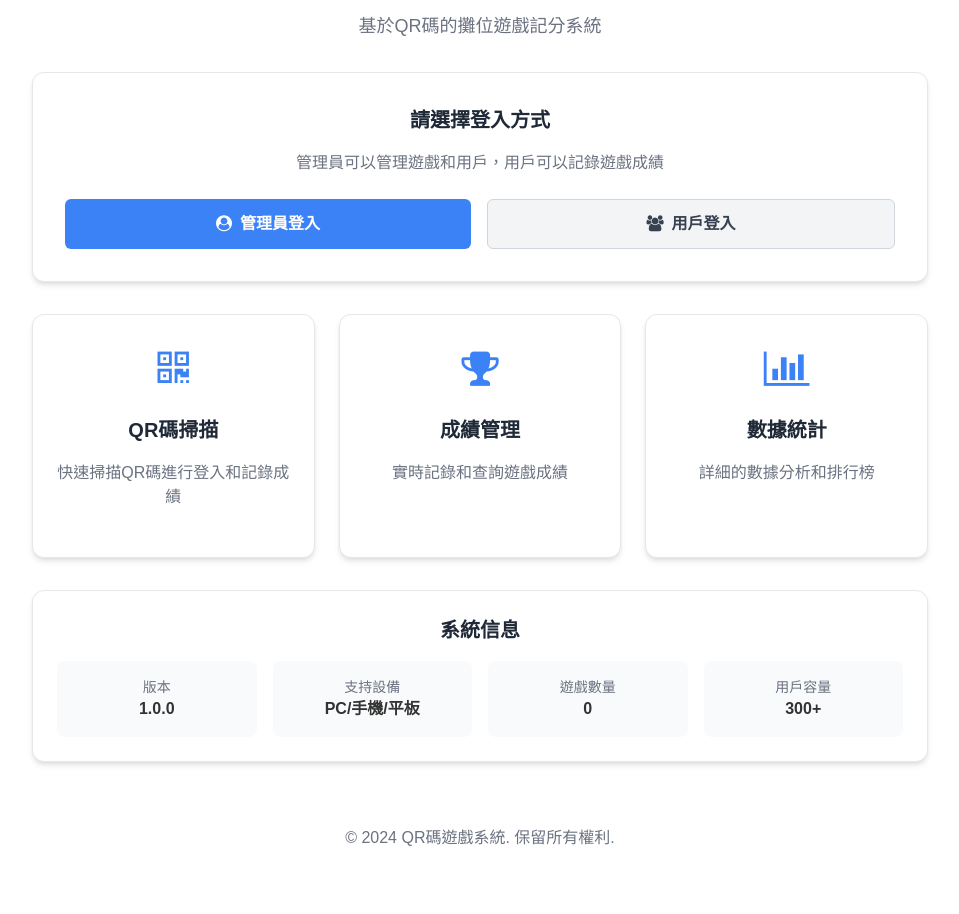
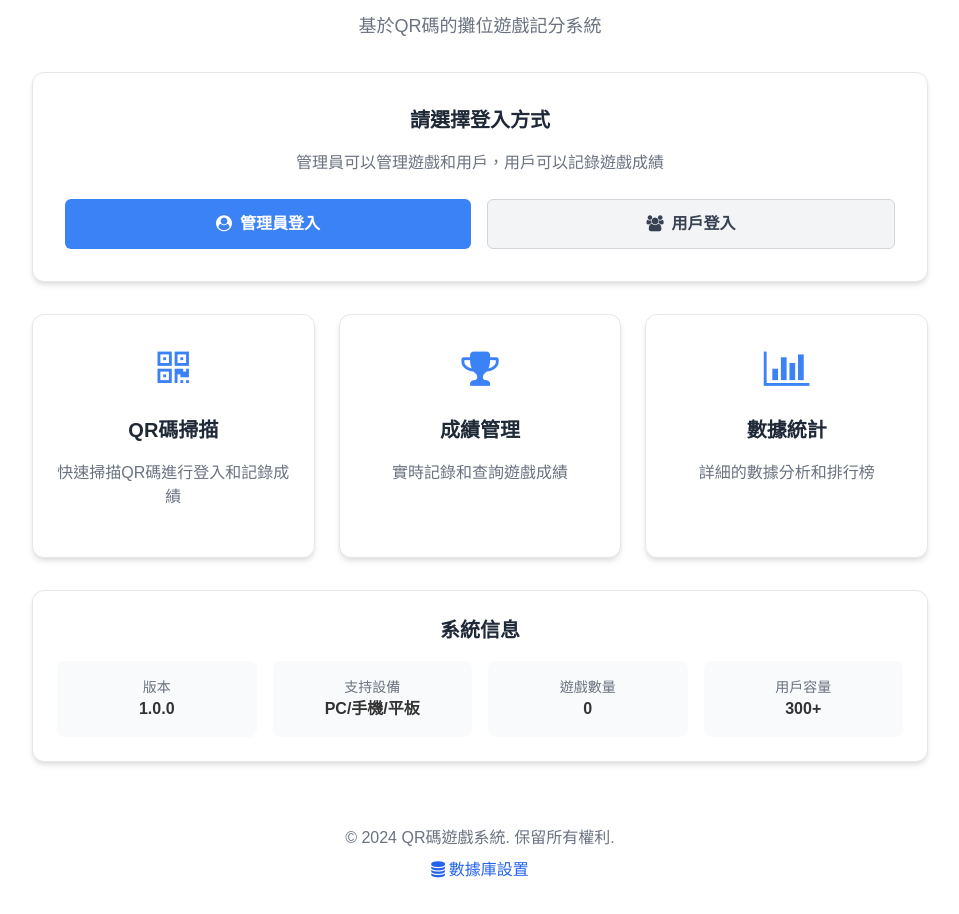
Before and after one commit to winner1628/QRcodegamesystem, a plain HTML site: page index.html in a window 1280 px wide. Shown: the part 127-1041 px from the top of the page, without its empty margins (160-1119 px from the left). Before the commit the page ends 1009 px from the top, so only its background shows below. Drawn offline with nearby package versions, Linux system fonts and the light colour scheme.

Commit message:
Add files via upload

```diff
--- a/index.html
+++ b/index.html
@@ -180,6 +180,11 @@
 
         <div class="footer mt-12">
             <p>&copy; 2024 QR碼遊戲系統. 保留所有權利.</p>
+            <p class="mt-2">
+                <a href="setup-database.html" class="text-blue-600 hover:text-blue-800">
+                    <i class="fa fa-database mr-1"></i>數據庫設置
+                </a>
+            </p>
         </div>
     </div>
 
```
